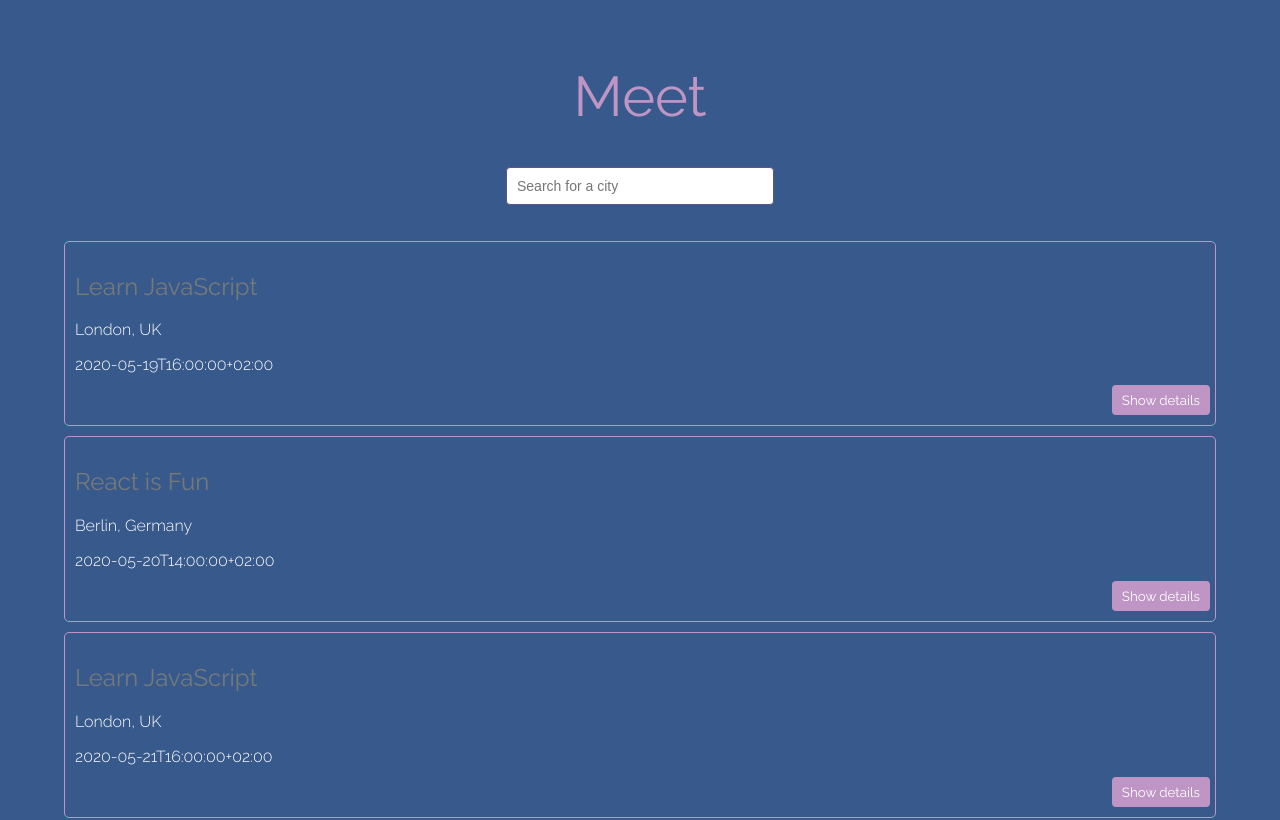
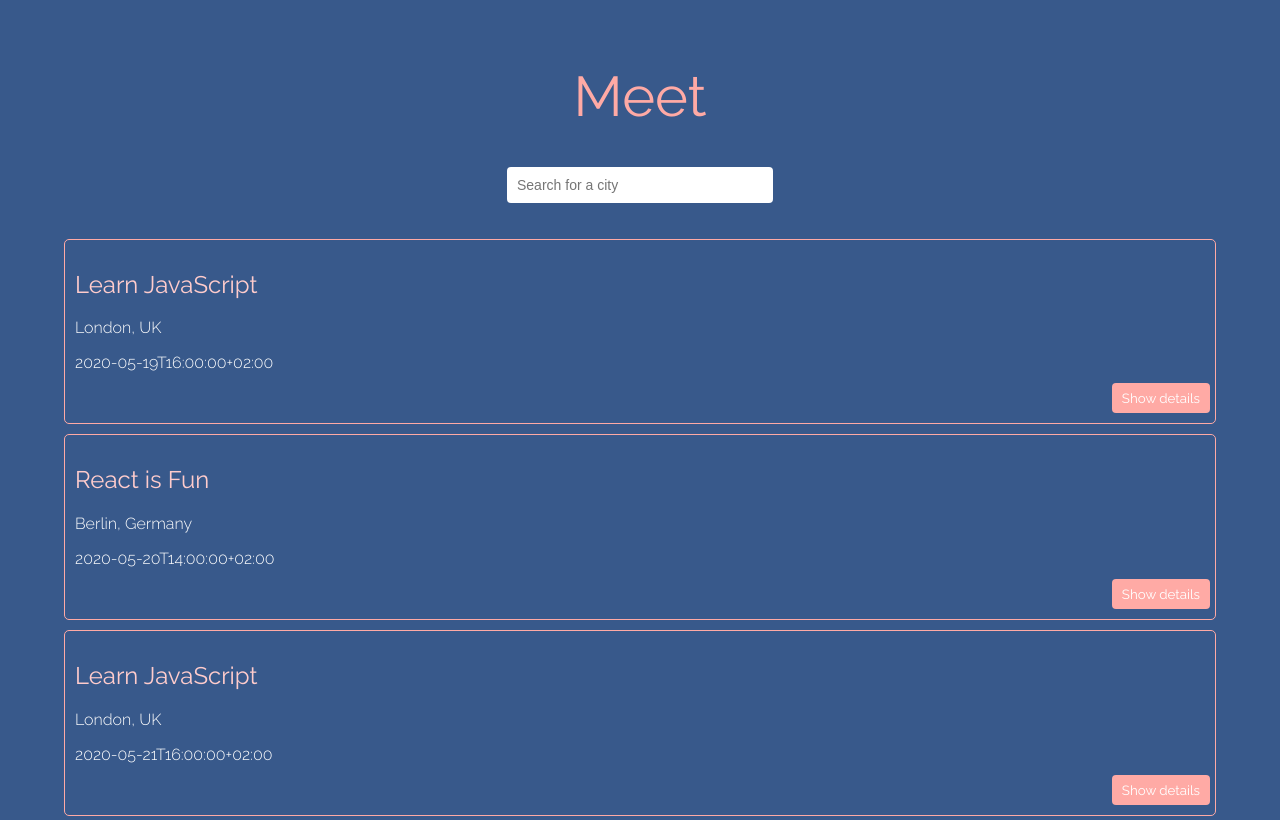
Before and after one commit to LeandraMT/meet_app, a React (Create React App) app: page / in a window 1280 px wide. Shown: the top 820 px of the page. Built offline with nearby package versions, Linux system fonts and the light colour scheme; what atatus-spa would draw is missing.

Commit message:
color changes

```diff
--- a/src/App.css
+++ b/src/App.css
@@ -2,8 +2,8 @@
 
 :root {
   --background: #38598b;
-  --color: #be95c4;
-  --darker_color: #5e548e;
+  --color: #ffaaa5;
+  --secondary_color: #ffcccc;;
   --grey: #757a79;
   --white: #fff;
 }
@@ -50,7 +50,7 @@ ul {
 }
 
 .event > h2 {
-  color: var(--grey);
+  color: var(--secondary_color);
   font-weight: 400;
 }
 
@@ -75,7 +75,7 @@ ul {
 }
 
 .details {
-  color: var(--grey);
+  color: var(--white);
   padding: 5px;
   font-size: 15px;
 }
@@ -135,7 +135,7 @@ input[type="text"] {
 }
 
 .suggestions > li:hover {
-  background-color: var(--color);
+  background-color: var(--secondary_color);
 }
 
 /*NUMBER OF EVENTS COMPONENT*/
@@ -145,5 +145,5 @@ input[type="text"] {
 
 #number-of-events > label {
   font-weight: 500;
-  color: var(--grey);
+  color: var(--secondary_color);
 }
```
